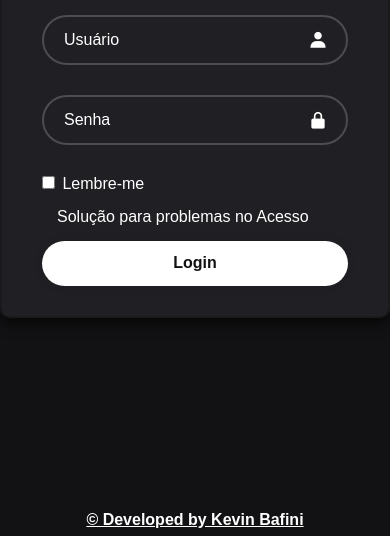
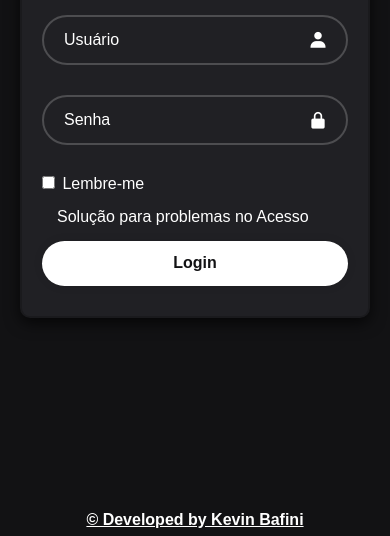
Before and after one commit to Kevinbafini/TelaLogin, a plain HTML site: page index.html in a window 390 px wide. Shown: the part 308-844 px from the top of the page. Drawn offline with nearby package versions, Linux system fonts and the light colour scheme.

Commit message:
att responsividade

```diff
--- a/style.css
+++ b/style.css
@@ -36,14 +36,16 @@ body {
 }
 
 .wrapper {
-    width: 420px;
+    max-width: 420px;
+    width: 90%;
     background: var(--brand-secondary);
     border: 2px solid rgba(0, 0, 0, 0.2);
     backdrop-filter: blur(20px);
     box-shadow: var(--shadow);
     border-radius: var(--border-radius);
-    padding: 30px 40px;
+    padding: 30px 20px;
     color: var(--white);
+    margin: 20px;
 }
 
 .wrapper h1 {
@@ -243,6 +245,12 @@ body.light-theme .theme-switch input+.slider:before {
     position: absolute;
 }
 
+@media (max-width: 320px) {
+    .wrapper {
+        width: 90%;
+    }
+}
+
 @media (max-width: 768px) {
     #imglogo {
         width: 180px;
```
Also changed, not shown: script.js (line endings or trailing spaces).
